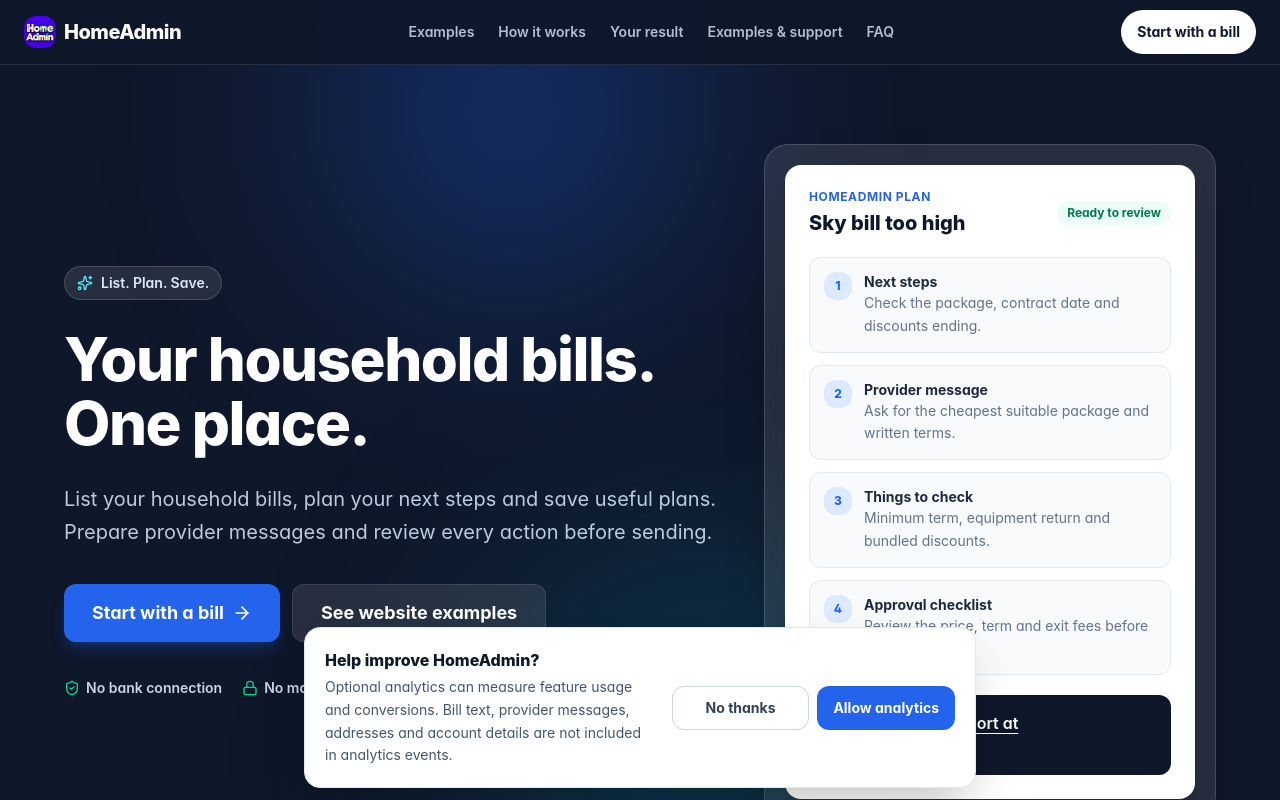
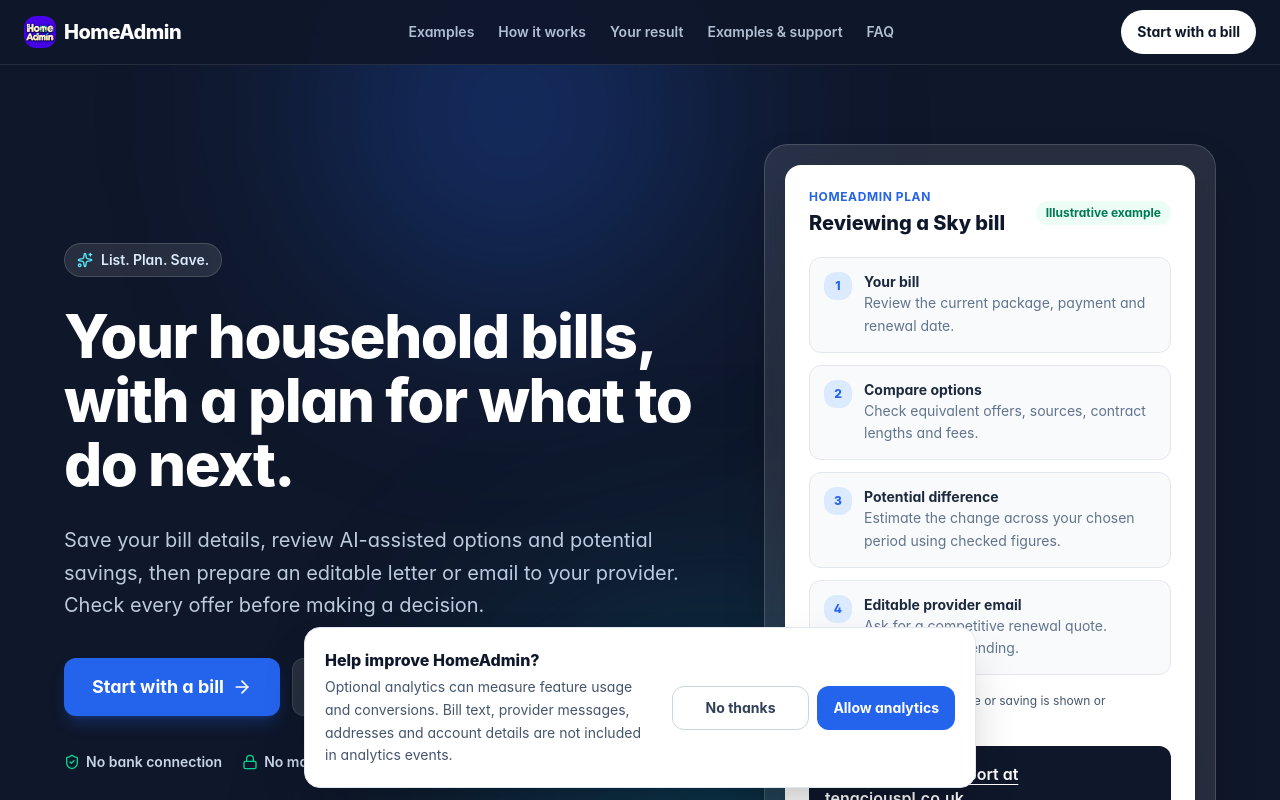
Before and after one commit to Tenaciousp/LifeAdmin-AI, a React (Vite) app in the folder lifeadmin_build/artifacts/adminpilot-ai/: page / in a window 1280 px wide. Shown: the top 800 px of the page. Built offline with nearby package versions, Linux system fonts and the light colour scheme; no server answers.

Commit message:
website: feature the verified-bill-to-action value proposition in hero

```diff
--- a/lifeadmin_build/artifacts/adminpilot-ai/src/components/LandingHero.tsx
+++ b/lifeadmin_build/artifacts/adminpilot-ai/src/components/LandingHero.tsx
@@ -23,11 +23,11 @@ export function LandingHero() {
           </div>
 
           <h1 className="text-4xl sm:text-5xl md:text-6xl font-extrabold tracking-tight leading-[1.06] max-w-4xl">
-            Your household bills. One place.
+            Your household bills, with a plan for what to do next.
           </h1>
 
           <p className="text-lg sm:text-xl text-blue-100/85 leading-relaxed max-w-2xl">
-            List your household bills, plan your next steps and save useful plans. Prepare provider messages and review every action before sending.
+            Save your bill details, review AI-assisted options and potential savings, then prepare an editable letter or email to your provider. Check every offer before making a decision.
           </p>
 
           <div className="flex flex-col sm:flex-row gap-3 pt-2">
@@ -60,19 +60,20 @@ export function LandingHero() {
               <div className="flex items-center justify-between gap-3 mb-5">
                 <div>
                   <p className="text-xs font-bold text-primary uppercase tracking-wider">HomeAdmin plan</p>
-                  <h2 className="text-xl font-extrabold mt-1">Sky bill too high</h2>
+                  <h2 className="text-xl font-extrabold mt-1">Reviewing a Sky bill</h2>
                 </div>
-                <span className="px-2.5 py-1 rounded-full bg-emerald-50 text-emerald-700 text-xs font-bold">Ready to review</span>
+                <span className="px-2.5 py-1 rounded-full bg-emerald-50 text-emerald-700 text-xs font-bold">Illustrative example</span>
               </div>
 
               <div className="space-y-3 text-sm">
-                <PreviewRow number="1" title="Next steps" text="Check the package, contract date and discounts ending." />
-                <PreviewRow number="2" title="Provider message" text="Ask for the cheapest suitable package and written terms." />
-                <PreviewRow number="3" title="Things to check" text="Minimum term, equipment return and bundled discounts." />
-                <PreviewRow number="4" title="Approval checklist" text="Review the price, term and exit fees before agreeing." />
+                <PreviewRow number="1" title="Your bill" text="Review the current package, payment and renewal date." />
+                <PreviewRow number="2" title="Compare options" text="Check equivalent offers, sources, contract lengths and fees." />
+                <PreviewRow number="3" title="Potential difference" text="Estimate the change across your chosen period using checked figures." />
+                <PreviewRow number="4" title="Editable provider email" text="Ask for a competitive renewal quote. Review before sending." />
               </div>
 
-              <a href="https://tenaciouspl.co.uk/#contact" target="_blank" rel="noopener noreferrer" className="mt-5 block rounded-xl bg-slate-900 text-white p-4 font-semibold underline underline-offset-4 focus:outline-none focus-visible:ring-2 focus-visible:ring-cyan-300">
+              <p className="mt-4 text-xs leading-relaxed text-slate-600">Example journey. No live price or saving is shown or independently verified.</p>
+              <a href="https://tenaciouspl.co.uk/#contact" target="_blank" rel="noopener noreferrer" className="mt-4 block rounded-xl bg-slate-900 text-white p-4 font-semibold underline underline-offset-4 focus:outline-none focus-visible:ring-2 focus-visible:ring-cyan-300">
                 Examples and support at tenaciouspl.co.uk
               </a>
             </div>
```
